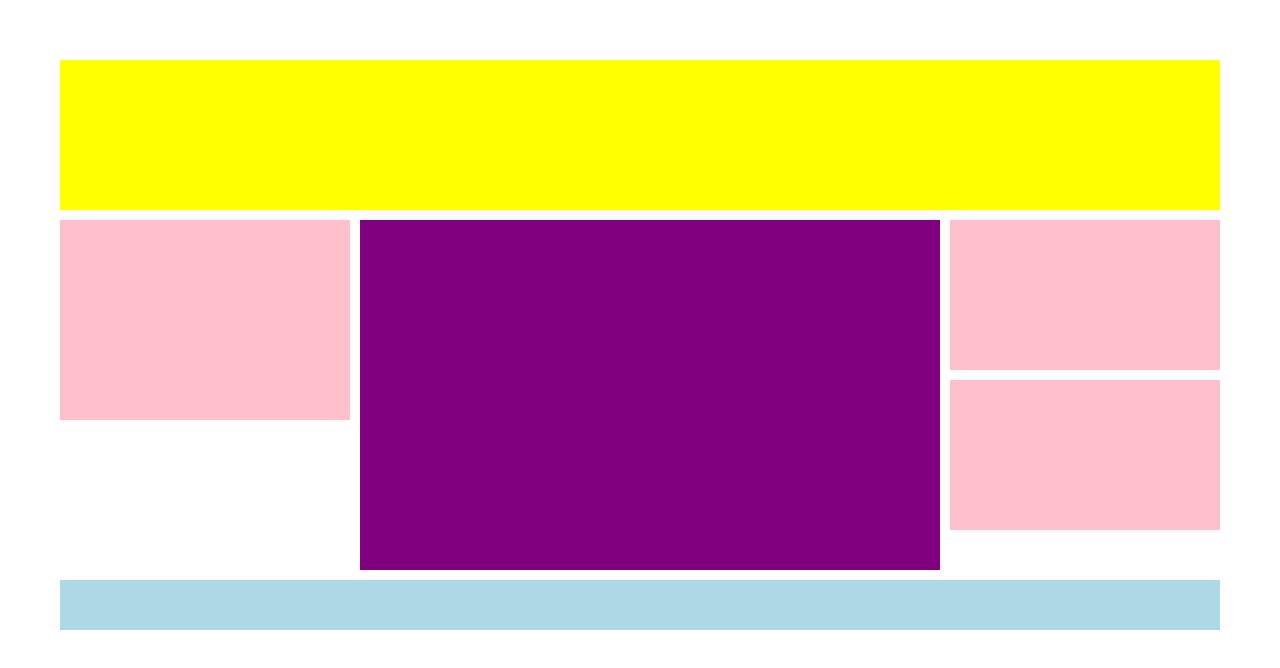
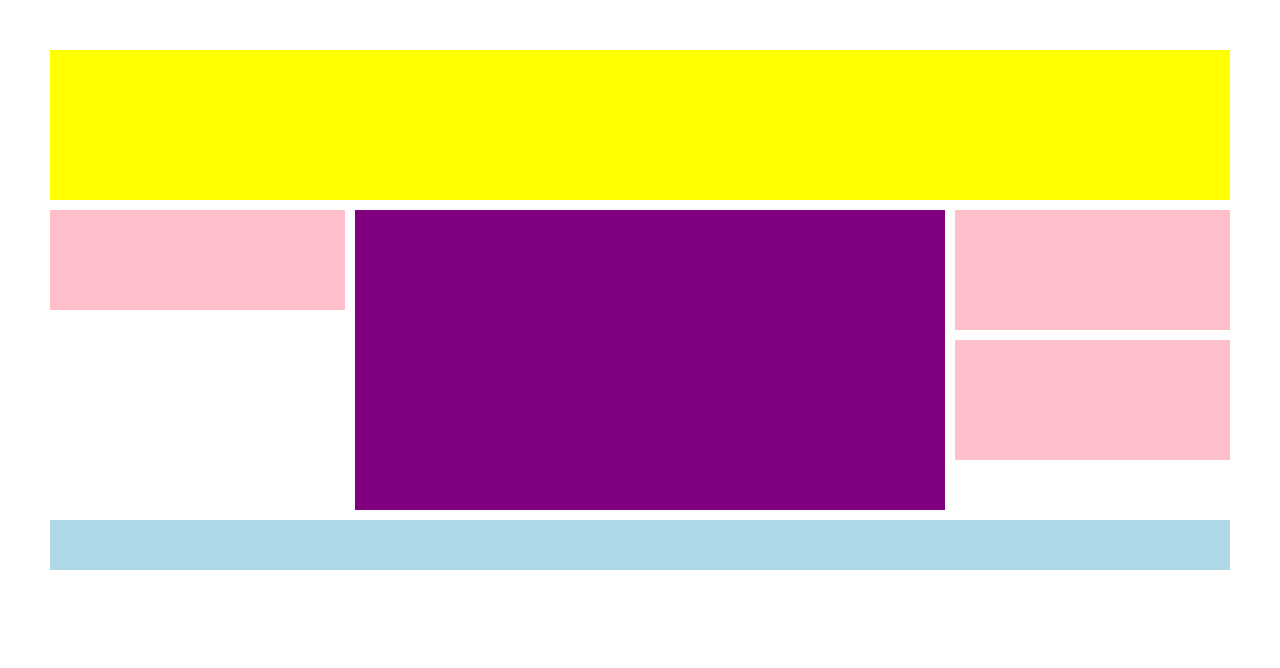
Before and after one commit to ValentinaNovarino/htmlcss-struttura-wp, a plain HTML site: page index.html in a window 1280 px wide. Drawn offline with Linux system fonts and the light colour scheme; files that its build step writes are made by us from their sources.

Commit message:
modifiche footer

```diff
--- a/style.css
+++ b/css/style.css
@@ -5,56 +5,61 @@
 }
 
 .container::after{
-    content:'';
-    display:table;
-    clear:both;
+    content: '';
+    display: table;
+    clear: both;
 }
 
 .container{
-    margin: 60px;
+    margin: 50px;
 }
 
 header{
+    height: 150px;
+    width: 100%;
     background-color: yellow;
-    height: 150px;
-    margin-bottom: 10px;
+
 }
 
 .left{
+    height: 100px;
     width: 25%;
-    height: 200px;
     background-color: pink;
     float: left;
-    margin-right: 10px;
+    margin-top: 10px;
 }
 
 main{
-    width:50%;
-    height: 350px;
+    height: 300px;
+    width: 50%;
+    background-color: purple;
     float: left;
-    background-color: purple;
+    margin-top: 10px;
+    margin-left: 10px;
     margin-right: 10px;
 }
 
 .right-top{
+    height: 120px;
     width: calc(25% - 20px);
-    height: 150px;
+    background-color: pink;
     float: left;
-    background-color: pink;
-    margin-bottom: 10px;
+    margin-top: 10px;
+
 }
 
 .right-bottom{
+    height: 120px;
     width: calc(25% - 20px);
-    height: 150px;
-    float:left;
     background-color: pink;
+    float: left;
+    margin-top: 10px;
 }
 
 footer{
+    width: 100%;
     height: 50px;
+    float: left;
     background-color: lightblue;
     margin-top: 10px;
-    width: 100%;
-    display: inline-block;
 }
```
Also changed, not shown: index.html (+5 -10 lines), 1 other file.
